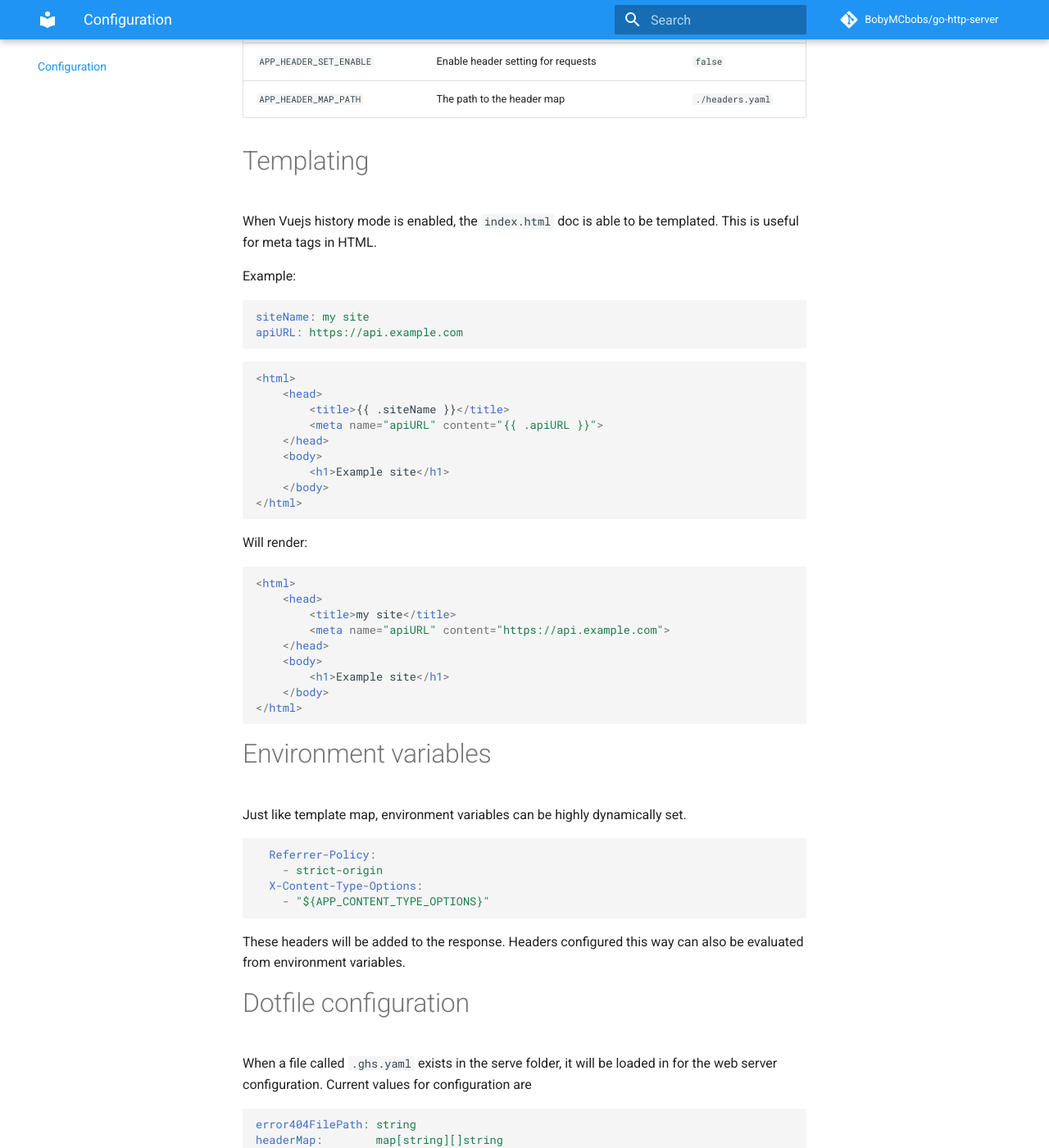
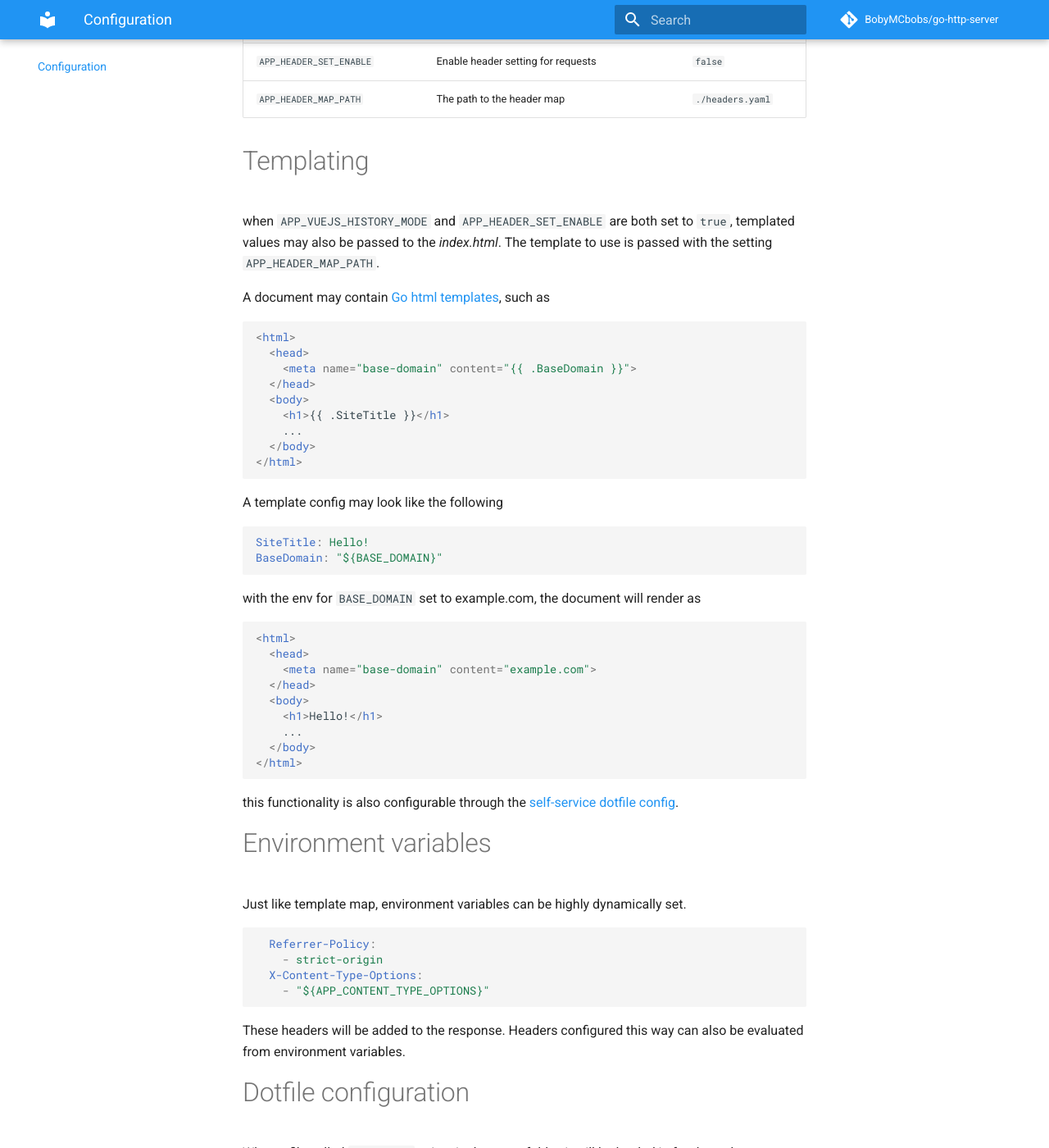
Before and after one commit to BobyMCbobs/go-http-server, an MkDocs documentation site: the page built from docs/configuration.md, in a window 1280 px wide and 1400 px high, scrolled down 737 px. Shown: the whole window at 82% size. Built offline with MkDocs 1.6.1 and Material for MkDocs 9.7.7, drawn with Linux system fonts in a browser that asks for light colours; comment, search, counter and statistics services are not loaded; some of the changed text lies outside the part shown.

Commit message:
feat: improve readme and config docs
- add installation docs
  - cosign verify
- add use cases
- add history
- add templating config guide
- update to use markdown instead of org for README

````diff
--- a/docs/configuration.md
+++ b/docs/configuration.md
@@ -17,40 +17,46 @@
 
 # Templating
 
-When Vuejs history mode is enabled, the `index.html` doc is able to be templated. This is useful for meta tags in HTML.
+when `APP_VUEJS_HISTORY_MODE` and `APP_HEADER_SET_ENABLE` are both set to `true`, templated values may also be passed to the *index.html*.
+The template to use is passed with the setting `APP_HEADER_MAP_PATH`.
 
-Example:
-
-```yaml
-siteName: my site
-apiURL: https://api.example.com
-```
+A document may contain [Go html templates](https://pkg.go.dev/html/template), such as
 
 ```html
 <html>
-    <head>
-        <title>{{ .siteName }}</title>
-        <meta name="apiURL" content="{{ .apiURL }}">
-    </head>
-    <body>
-        <h1>Example site</h1>
-    </body>
+  <head>
+    <meta name="base-domain" content="{{ .BaseDomain }}">
+  </head>
+  <body>
+    <h1>{{ .SiteTitle }}</h1>
+    ...
+  </body>
 </html>
 ```
 
-Will render:
+A template config may look like the following
+
+```yaml
+SiteTitle: Hello!
+BaseDomain: "${BASE_DOMAIN}"
+```
+
+
+with the env for `BASE_DOMAIN` set to example.com, the document will render as
 
 ```html
 <html>
-    <head>
-        <title>my site</title>
-        <meta name="apiURL" content="https://api.example.com">
-    </head>
-    <body>
-        <h1>Example site</h1>
-    </body>
+  <head>
+    <meta name="base-domain" content="example.com">
+  </head>
+  <body>
+    <h1>Hello!</h1>
+    ...
+  </body>
 </html>
 ```
+
+this functionality is also configurable through the [self-service dotfile config](#dotfile-configuration).
 
 # Environment variables
 
````
Also changed, not shown: other parts of docs/configuration.md (+5 -5 lines), README.md (added, +81 -0 lines), README.org (deleted, +0 -21 lines).
